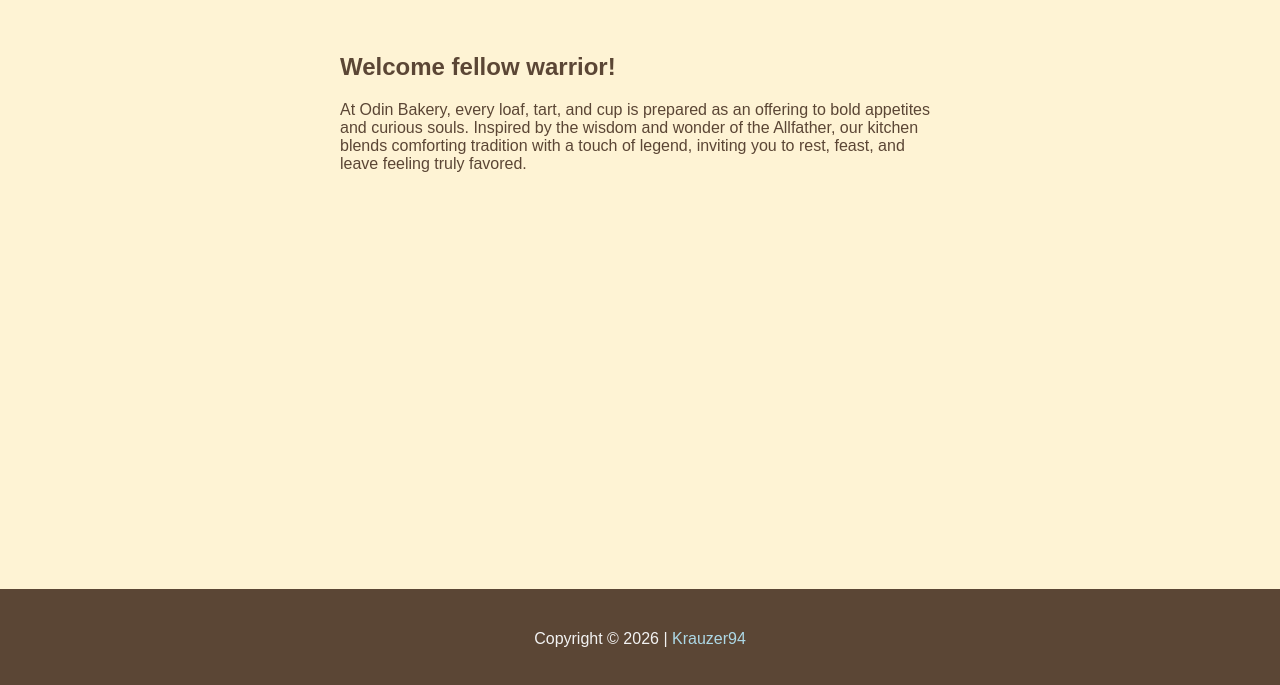
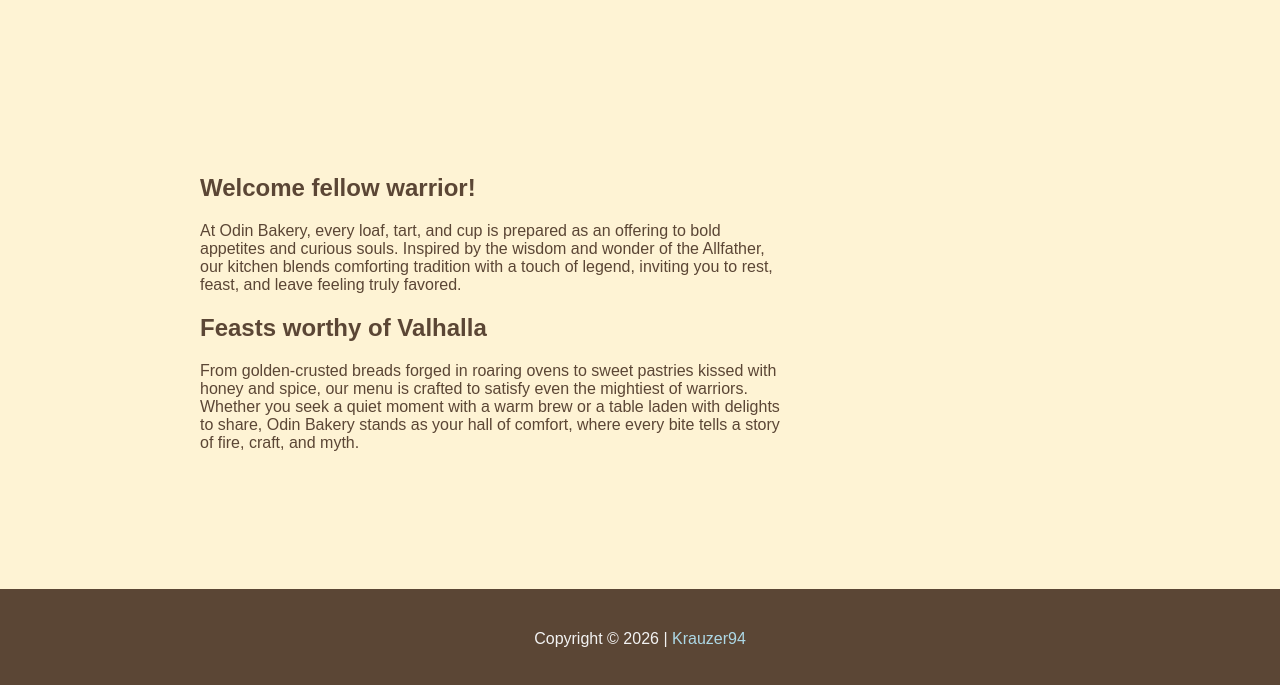
Before and after one commit to Krauzer94/odin-restaurant-page, a website built with webpack: page src/template.html in a window 1280 px wide. Shown: the part 111-796 px from the top of the page. Built offline with nearby package versions, Linux system fonts and the light colour scheme.

Commit message:
More sily paragraphs and center middle section elements

```diff
--- a/src/style.css
+++ b/src/style.css
@@ -28,6 +28,15 @@ header {
   justify-content: space-evenly;
   align-items: center;
   padding: 2rem 0rem;
+}
+
+/* Main content section */
+#content {
+  display: grid;
+  grid-template-rows: 1fr;
+  grid-template-columns: 2fr 1fr;
+  align-items: center;
+  max-height: 100vh;
 }
 
 /* Navbar buttons specific */
--- a/src/template.html
+++ b/src/template.html
@@ -19,19 +19,32 @@
       <button>ABOUT</button>
     </nav>
   </header>
+
   <!-- Main content generic tag -->
   <main id="content">
     <!-- Header for the main section -->
     <div class="headline-paragraph">
       <h2>Welcome fellow warrior!</h2>
-      <p>At Odin Bakery, every loaf, tart, and cup is prepared as an offering to bold appetites and curious souls.
+      <p>
+        At Odin Bakery, every loaf, tart, and cup is prepared as an offering to bold appetites and curious souls.
         Inspired by the wisdom and wonder of the Allfather, our kitchen blends comforting tradition with a touch of
-        legend, inviting you to rest, feast, and leave feeling truly favored.</p>
+        legend, inviting you to rest, feast, and leave feeling truly favored.
+      </p>
+
+      <h2>Feasts worthy of Valhalla</h2>
+      <p>
+        From golden-crusted breads forged in roaring ovens to sweet pastries kissed with honey and spice, our menu is
+        crafted to satisfy even the mightiest of warriors. Whether you seek a quiet moment with a warm brew or a table
+        laden with delights to share, Odin Bakery stands as your hall of comfort, where every bite tells a story of fire,
+        craft, and myth.
+      </p>
     </div>
   </main>
+
   <aside>
     <!-- Empty section for spacing -->
   </aside>
+
   <footer>
     <!-- Traditional generic copyright footer -->
     <p>Copyright © 2026 | <a href="https://github.com/Krauzer94/odin-restaurant-page" target="_blank">Krauzer94</a></p>
```
